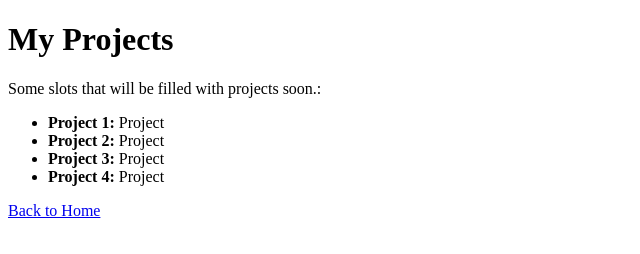
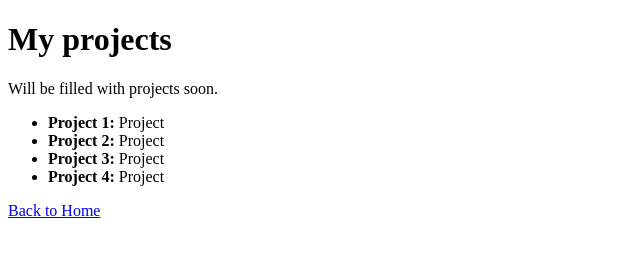
Before and after one commit to Aineasr/My-portfolio, a plain HTML site: page projects.html in a window 1280 px wide. Shown: the whole page, without its empty margins (0-640 px from the left). Drawn offline with Linux system fonts and the light colour scheme.

Commit message:
Update projects.html

```diff
--- a/projects.html
+++ b/projects.html
@@ -1,11 +1,11 @@
 <!DOCTYPE html>
 <html>
 <head>
-    <title>My Projects</title>
+    <title>My projects</title>
 </head>
 <body>
-    <h1>My Projects</h1>
-    <p>Some slots that will be filled with projects soon.:<p>
+    <h1>My projects</h1>
+    <p>Will be filled with projects soon.<p>
 
     <ul>
         <li><strong>Project 1:</strong> Project</li>
```
